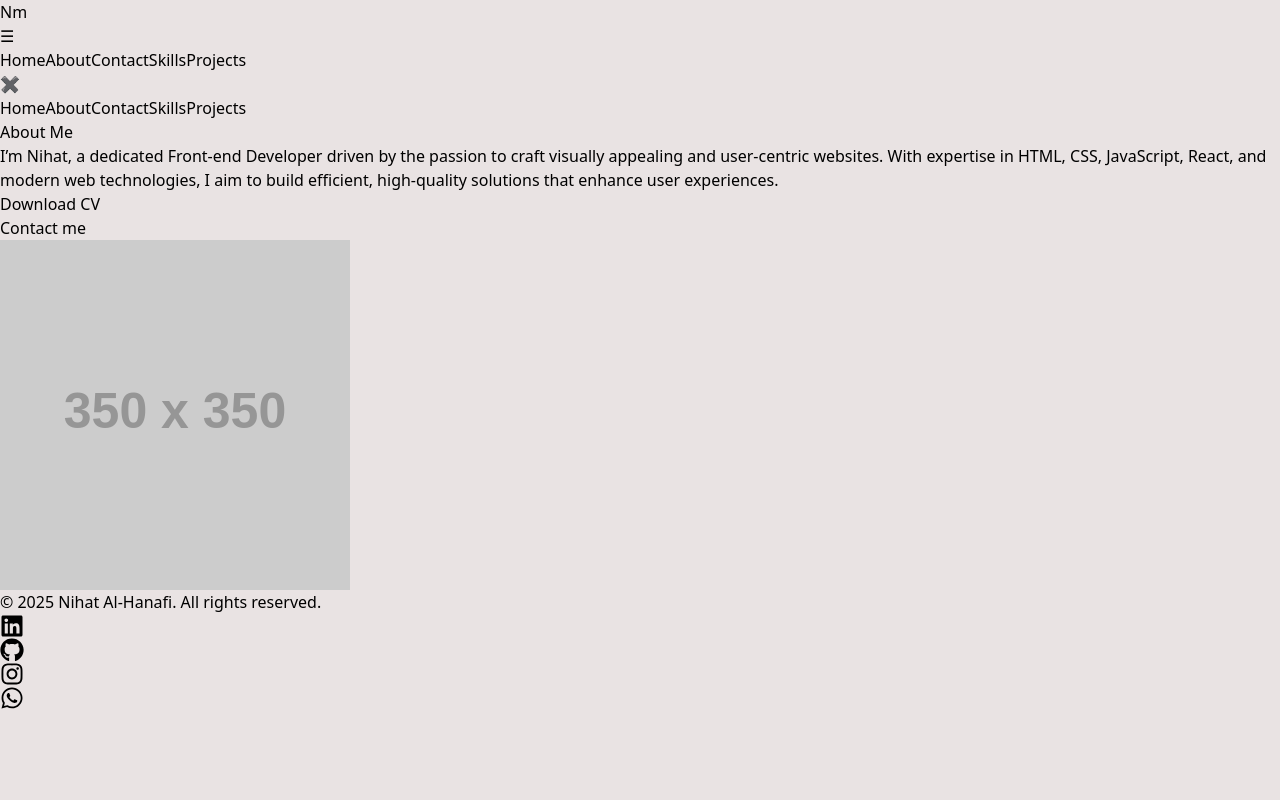
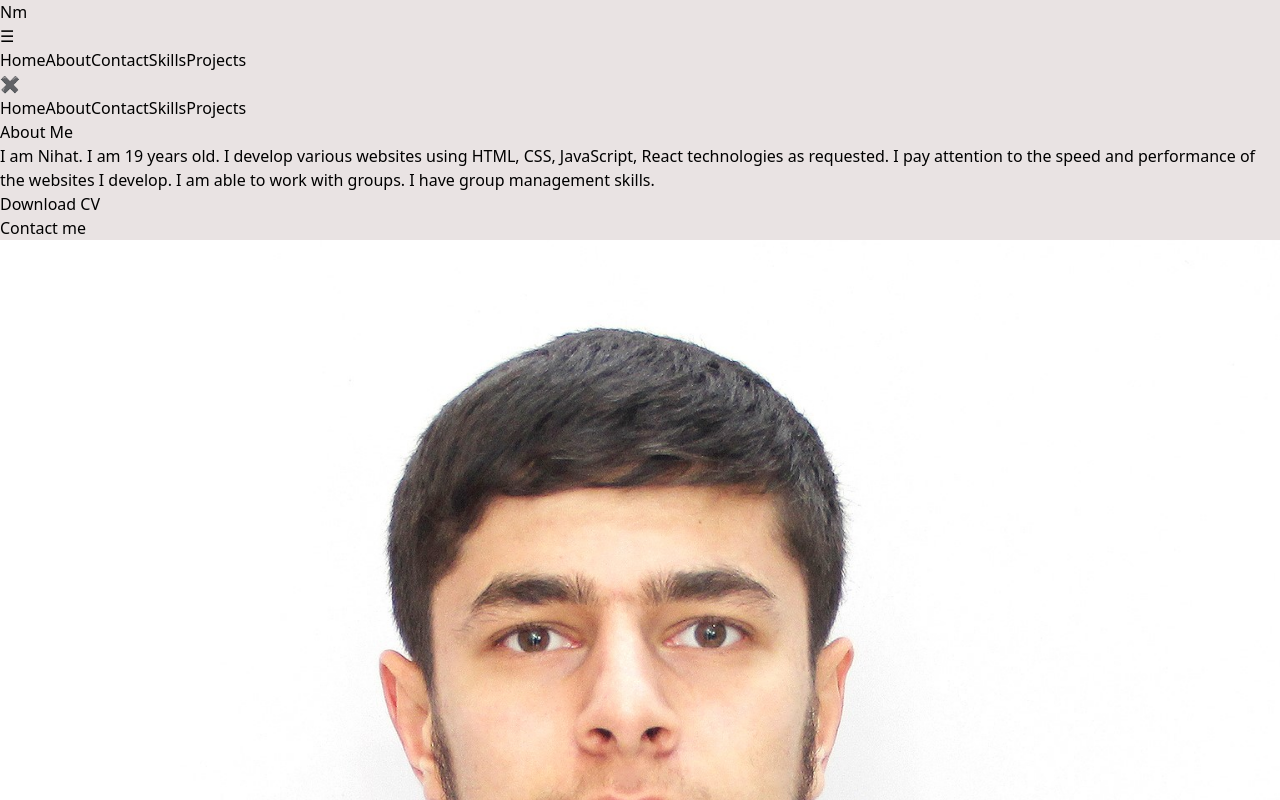
Before and after one commit to Nihat774/My-Portfolio, a React (Vite) app: page /about in a window 1280 px wide. Shown: the top 800 px of the page. Built offline with nearby package versions, Linux system fonts and the light colour scheme.

Commit message:
added image

```diff
--- a/src/Layout/Footer/index.jsx
+++ b/src/Layout/Footer/index.jsx
@@ -4,7 +4,7 @@ import { FaLinkedin, FaGithub, FaInstagram, FaWhatsapp } from "react-icons/fa";
 
 const Footer = () => {
   return (
-    <footer className="bg-gray-800 text-white py-8">
+    <footer className="bg-gray-800 text-white py-8 h-[15%]">
       <div className="max-w-7xl mx-auto px-4 text-center">
         <p className="text-sm">
           &copy; 2025 Nihat Al-Hanafi. All rights reserved.
--- a/src/Layout/Header/index.jsx
+++ b/src/Layout/Header/index.jsx
@@ -8,10 +8,10 @@ const Header = () => {
 
   return (
     <>
-      <header className="bg-gray-800 shadow-md text-white sticky top-0 z-10">
+      <header className="bg-gray-800 h-[15%] shadow-md text-white sticky top-0 z-10">
         <div className="max-w-7xl mx-auto px-4 py-6 flex justify-between items-center">
           {/* Bəzəkli Logo: NM */}
-          <Link to="/" className="text-3xl flex font-semibold hover:text-white">
+          <Link to="/" className="text-3xl flex font-semibold  hover:text-indigo-600">
             <span className="text-5xl font-extrabold text-gradient bg-clip-text">N</span>
             <span className="text-3xl pt-5 font-bold text-gradient bg-clip-text">m</span>
           </Link>
--- a/src/Layout/LayoutComponent/index.jsx
+++ b/src/Layout/LayoutComponent/index.jsx
@@ -5,11 +5,13 @@ import ScrollTop from "../../TopScroll";
 function LayoutComponent({ children }) {
   return (
     <>
-      <Header />
+      <div className="min-h-screen">
+        <Header />
 
-      <ScrollTop />
-      {children}
-      <Footer />
+        <ScrollTop />
+        {children}
+        <Footer />
+      </div>
     </>
   );
 }
--- a/src/pages/About/index.jsx
+++ b/src/pages/About/index.jsx
@@ -2,7 +2,7 @@ import React from "react";
 import { motion } from "framer-motion";
 import { useNavigate } from "react-router-dom";
 import { Helmet } from "react-helmet";
-
+// import {personalImage1} from "/images/personalİmage1.jpg"
 const AboutPage = () => {
   const navigate = useNavigate();
   return (
@@ -38,18 +38,17 @@ const AboutPage = () => {
             animate={{ y: 0, opacity: 1 }} // Sıfırlandıqda görünür
             transition={{ duration: 0.5, delay: 0.3 }}
           >
-            I’m Nihat, a dedicated Front-end Developer driven by the passion to
-            craft visually appealing and user-centric websites. With expertise
-            in HTML, CSS, JavaScript, React, and modern web technologies, I aim
-            to build efficient, high-quality solutions that enhance user
-            experiences.
+            I am Nihat. I am 19 years old. I develop various websites using
+            HTML, CSS, JavaScript, React technologies as requested. I pay
+            attention to the speed and performance of the websites I develop. I
+            am able to work with groups. I have group management skills.
           </motion.p>
-          <section className="flex justify-between items-center">
+          <section className="flex md:flex-row flex-col md:gap-0 gap-5 justify-between items-center">
             <div className="flex flex-col justify-center">
               <motion.a
                 download
                 href="/Nihat Məmmədov CV(2).docx"
-                className="px-8 py-3 border-green-600 bg-green-600 text-lg font-medium rounded-lg shadow-lg hover:bg-green-500 hover:shadow-xl transition-all duration-300 ease-in-out"
+                className="text-white px-8 py-3 border-green-600 bg-green-600 text-lg font-medium rounded-lg shadow-lg hover:bg-green-500 hover:shadow-xl transition-all duration-300 ease-in-out"
                 initial={{ scale: 0.8, opacity: 0 }}
                 animate={{ scale: 1, opacity: 1 }}
                 transition={{ duration: 0.5, delay: 0.6 }}
@@ -77,10 +76,10 @@ const AboutPage = () => {
           transition={{ duration: 0.8 }}
         >
           <img
-            src="https://via.placeholder.com/350"
+            src="/images/personalİmage1.jpg"
             alt="Profile"
             loading="lazy"
-            className="w-96 h-96 rounded-[20px] border-4 border-indigo-600 shadow-lg"
+            className="w-96 h-96 rounded-[20px] border-4 border-indigo-600 shadow-lg object-cover"
           />
         </motion.div>
       </section>
--- a/src/pages/Home/index.jsx
+++ b/src/pages/Home/index.jsx
@@ -3,10 +3,10 @@ import { Helmet } from "react-helmet";
 import { useNavigate } from "react-router-dom";
 
 const HomePage = () => {
-  const fullText = "Front-end Developer";
+  const fullText = "Front-end Developer.";
   const [displayText, setDisplayText] = useState("");
   const [isDeleting, setIsDeleting] = useState(false);
-  const [speed, setSpeed] = useState(150);
+  const [speed, setSpeed] = useState(170);
   const navigate = useNavigate();
 
   useEffect(() => {
@@ -31,7 +31,7 @@ const HomePage = () => {
   }, [displayText, isDeleting, speed]);
 
   return (
-    <div className="flex flex-col items-center justify-center min-h-screen px-4">
+    <div className="flex flex-col items-center justify-center h-[80vh] md:min-h-screen px-4">
       {/* "I'm Nihat" text */}
       <Helmet>
         <title>My home page</title>
```
Also changed, not shown: public/images/personalİmage1.jpg (added).
